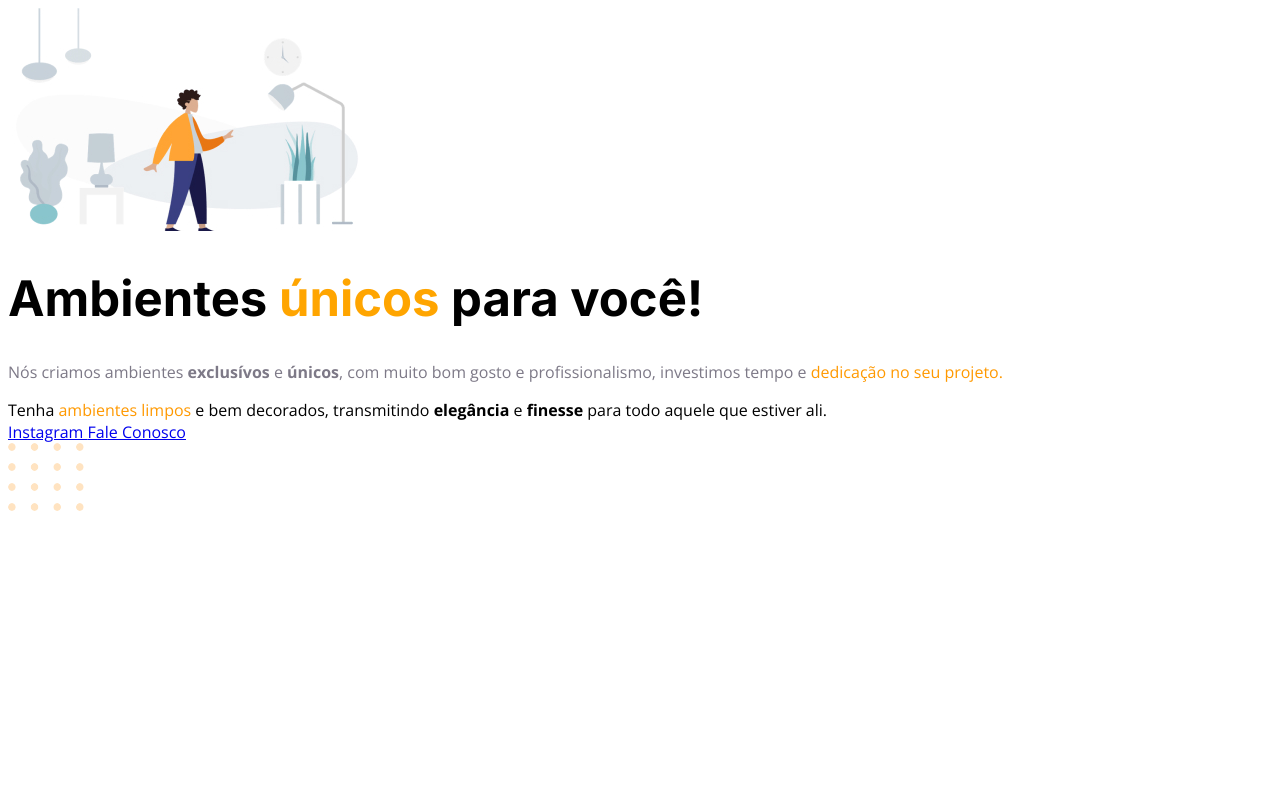
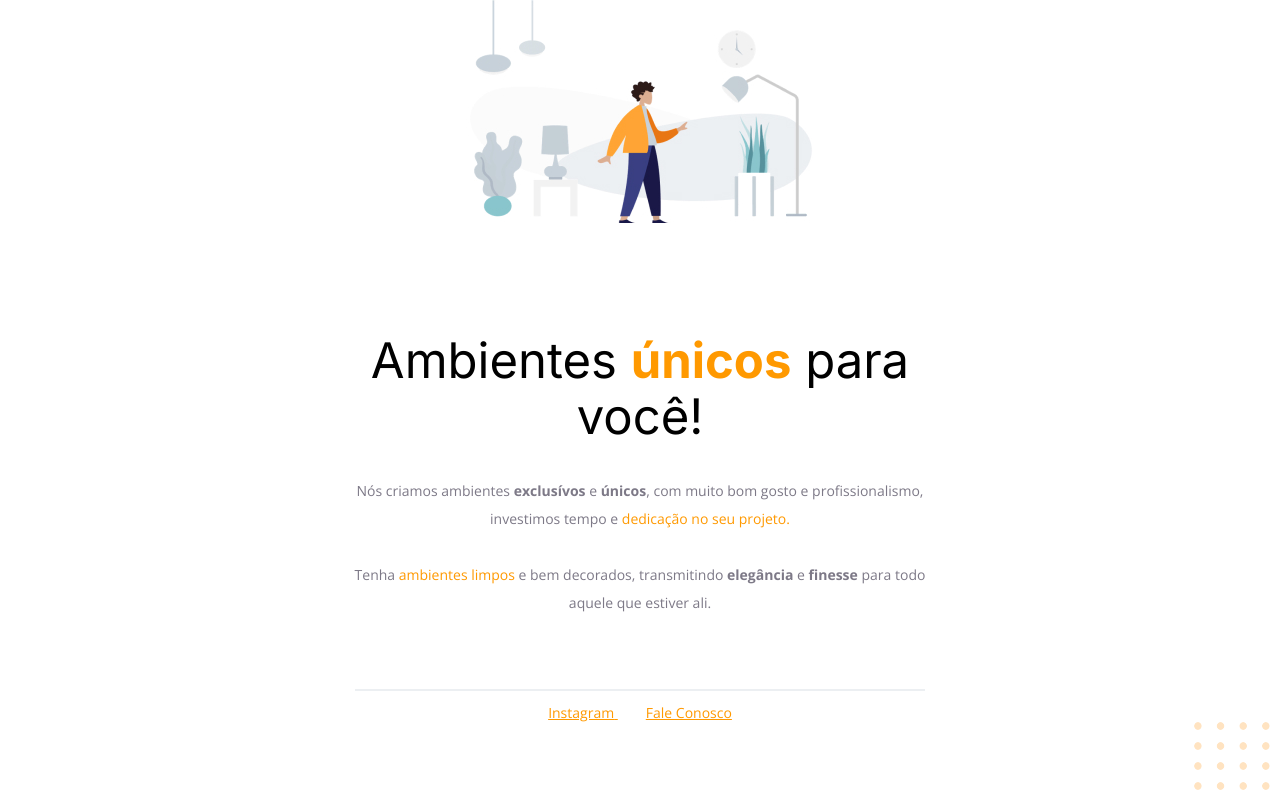
Before and after one commit to danielgm23/Projeto-HTML, a plain HTML site: page Projeto 01/index.html in a window 1280 px wide. Drawn offline with nearby package versions, Linux system fonts and the light colour scheme.

Commit message:
commit final

```diff
--- a/Projeto 01/index.html
+++ b/Projeto 01/index.html
@@ -13,30 +13,41 @@
 </head>
 <body>
 
-  <img
 
-   id="hero">
+
+   <div id="hero">
     <img src="images/image 1.jpg"
     alt="Desenho de uma pessoa ventindo uma camisa amarela, em uma sala com móveis">
 
-    <h1>Ambientes <span style="color: orange;">únicos</span> para você!</h1>
+    <h1>Ambientes <span >únicos</span> para você!</h1>
 
     <p>Nós criamos ambientes <strong>exclusívos</strong> e
       <strong>únicos</strong>,
       com muito bom gosto e profissionalismo,
       investimos tempo e <span>dedicação no seu projeto.</span>
 
-    </p>
+      <br> <!-- break quebrar linha-->
+      <br> <!-- break quebrar linha-->
 
     Tenha <span>ambientes limpos</span> e bem decorados,
     transmitindo <strong>elegância</strong>  e <strong>finesse</strong> para todo
     aquele que estiver ali.
+  </p>
+  </div>
 
   </div>
 
   <div id="footer">
-    <a href="https://www.instagram.com/danielgalvao23/">Instagram </a>
-    <a href="tel:+5519993656326">Fale Conosco</a>
+    <div class="line"></div>
+
+
+    <a  target="_blank"  href="https://www.instagram.com/danielgalvao23/"><span>Instagram</span> </a>
+
+
+
+
+    <a target="_blank" href="tel:+5519993656326"><span>Fale Conosco</span></a>
+
 
 
   </div>
--- a/Projeto 01/style.css
+++ b/Projeto 01/style.css
@@ -1,15 +1,71 @@
+body {
+  font-family: 'Open Sans', sans-serif;
+
+  text-align: center;
+  margin: 0;
+
+}
+#hero {
+  width: 592px;
+  margin:  0 auto 72px;
+}
+
+#hero img{
+  margin-bottom: 72px;
+
+
+}
 h1 {
   font-family: 'Inter', sans-serif;
   font-size: 49px;
+  line-height: 56px;
+  font-weight: normal;
+  margin-bottom: 32px;
 }
 
-p, a, body {
-  font-family: 'Open Sans', sans-serif;
+h1 span{
+
+  font-weight: bold;
 
 }
-span {
+
+
+span, a {
   color: #FF9900;
 }
-P {
+P, #footer{
   color: #7D7987;
+  font-size: 14px;
+  line-height: 28px;
+
 }
+#footer {
+
+  margin-bottom: 33px;
+}
+
+
+#footer a + a {
+  margin-left: 28px;
+
+}
+
+#balls {
+    position: fixed;
+    bottom: 0px;
+    right: 0px;
+}
+
+.line {
+  width: 568px;
+  height: 0px;
+
+  margin: 0 auto 8px;
+
+  border: 1px solid #ECEFF2;
+
+}
+
+
+
+/* para chamar classe usar "." */
```
Also changed, not shown: index2.html (deleted).
